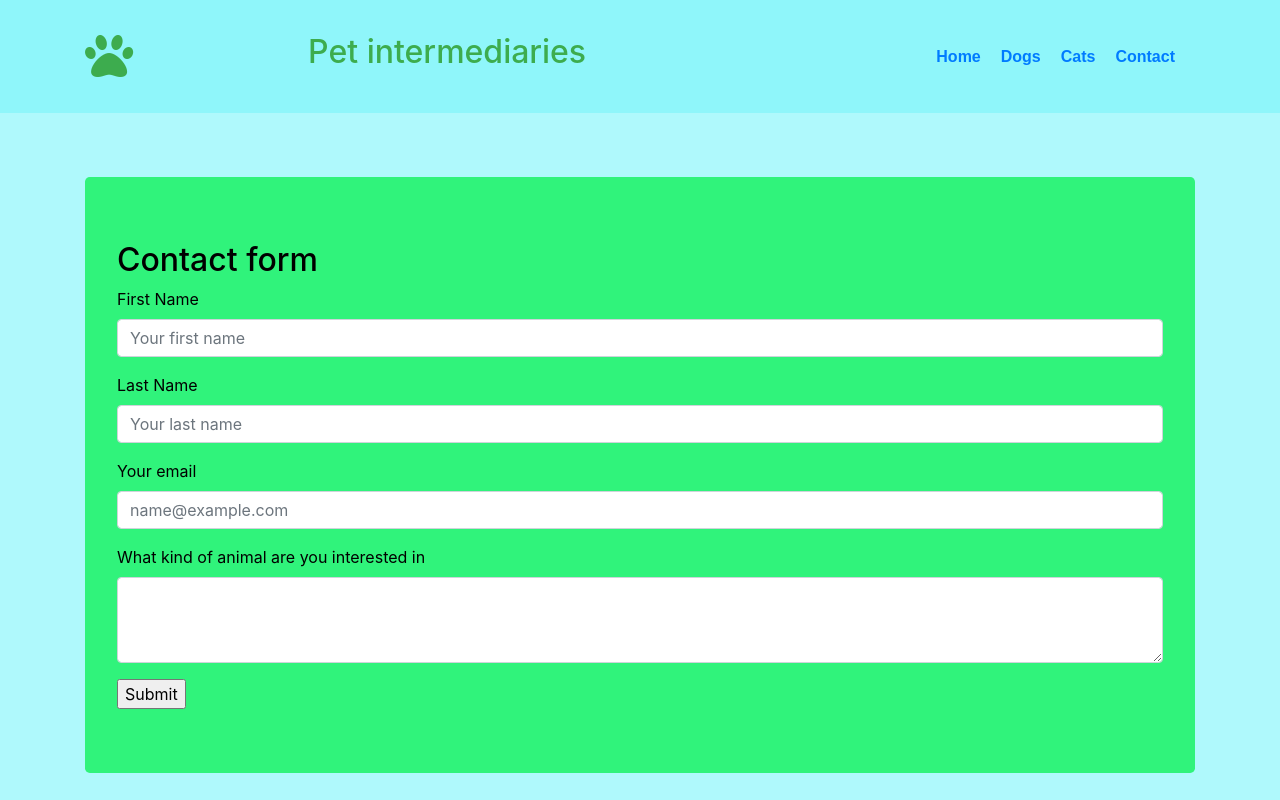
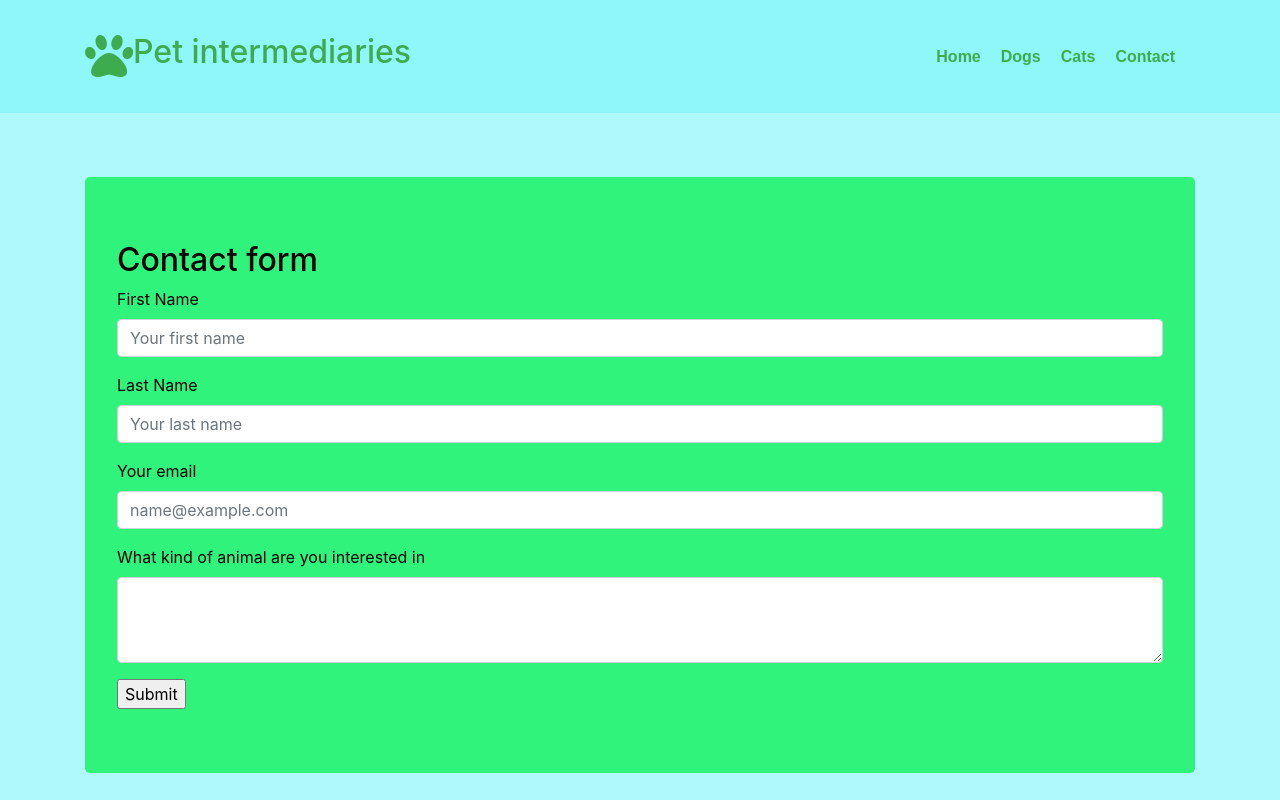
Before and after one commit to Code-Institute-Submissions/Pet-intermediaries, a plain HTML site: page contact.html in a window 1280 px wide. Shown: the top 800 px of the page. Drawn offline with nearby package versions, Linux system fonts and the light colour scheme.

Commit message:
Fixed navlinks colors

```diff
--- a/contact.html
+++ b/contact.html
@@ -24,12 +24,12 @@
                 <div>
 
                 </div>
-                <div>
-                    <ul class="navbar-nav">
-                        <li class="nav-item light-color-bars"><a href="index.html">Home</a></li>
-                        <li class="nav-item light-color-bars"> <a href="dogs.html">Dogs</a></li>
-                        <li class="nav-item light-color-bars"><a href="cats.html">Cats</a></li>
-                        <li class="nav-item light-color-bars"><a href="contact.html">Contact</a></li>
+                <div class="collapse navbar-collapse" id="menu">
+                    <ul class="navbar-nav ml-auto" id="navbar-links">
+                        <li class="nav-item"><a class="light-color-bars" href="index.html">Home</a></li>
+                        <li class="nav-item"><a class="light-color-bars" href="dogs.html">Dogs</a></li>
+                        <li class="nav-item"><a class="light-color-bars" href="cats.html">Cats</a></li>
+                        <li class="nav-item"><a class="light-color-bars" href="contact.html">Contact</a></li>
                     </ul>
                 </div>
             </div>
```
Also changed, not shown: cats.html (+4 -4 lines), dogs.html (+4 -4 lines), index.html (+4 -4 lines), assets/css/style.css (line endings or trailing spaces).
